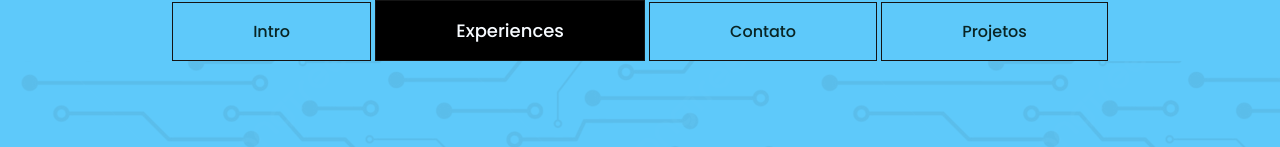
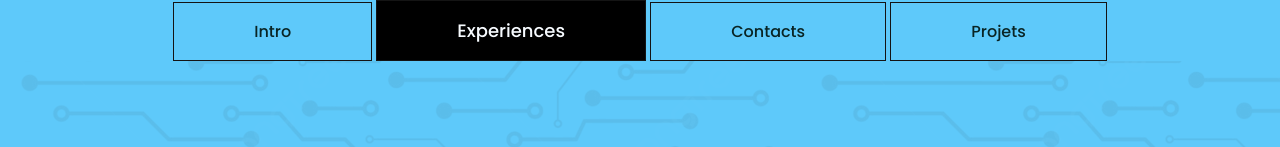
Before and after one commit to Caroline-Teixeira/porfolio_eng, a plain HTML site: page Formacao.html in a window 1280 px wide. Shown: the top 147 px of the page. Drawn offline with Linux system fonts and the light colour scheme.

Commit message:
Update Formacao.html

```diff
--- a/Formacao.html
+++ b/Formacao.html
@@ -17,8 +17,8 @@
             <ul>
                 <li><a href="/index.html">Intro</a></li>
                 <li class="botao">Experiences</li>
-                <li><a href="/Contats.html">Contato</a></li>
-                <li><a href="/Projets.html">Projetos</a></li>
+                <li><a href="/Contacts.html">Contacts</a></li>
+                <li><a href="/Projets.html">Projets</a></li>
 
 
 
```
